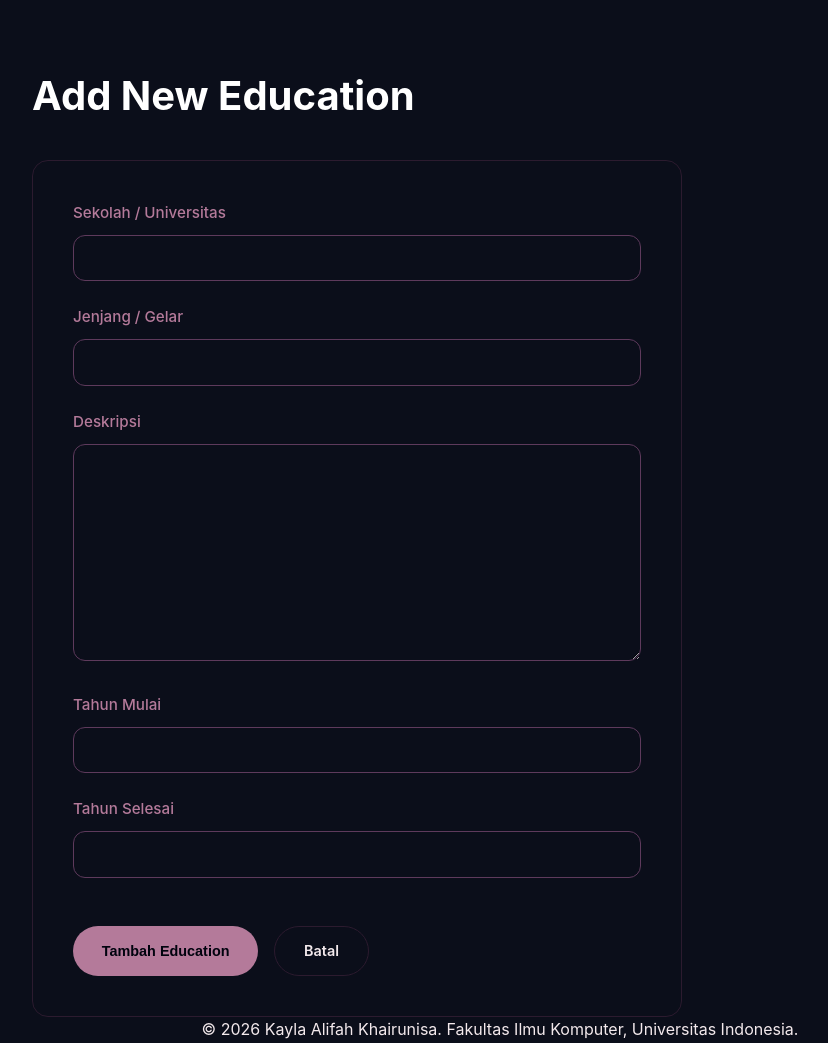
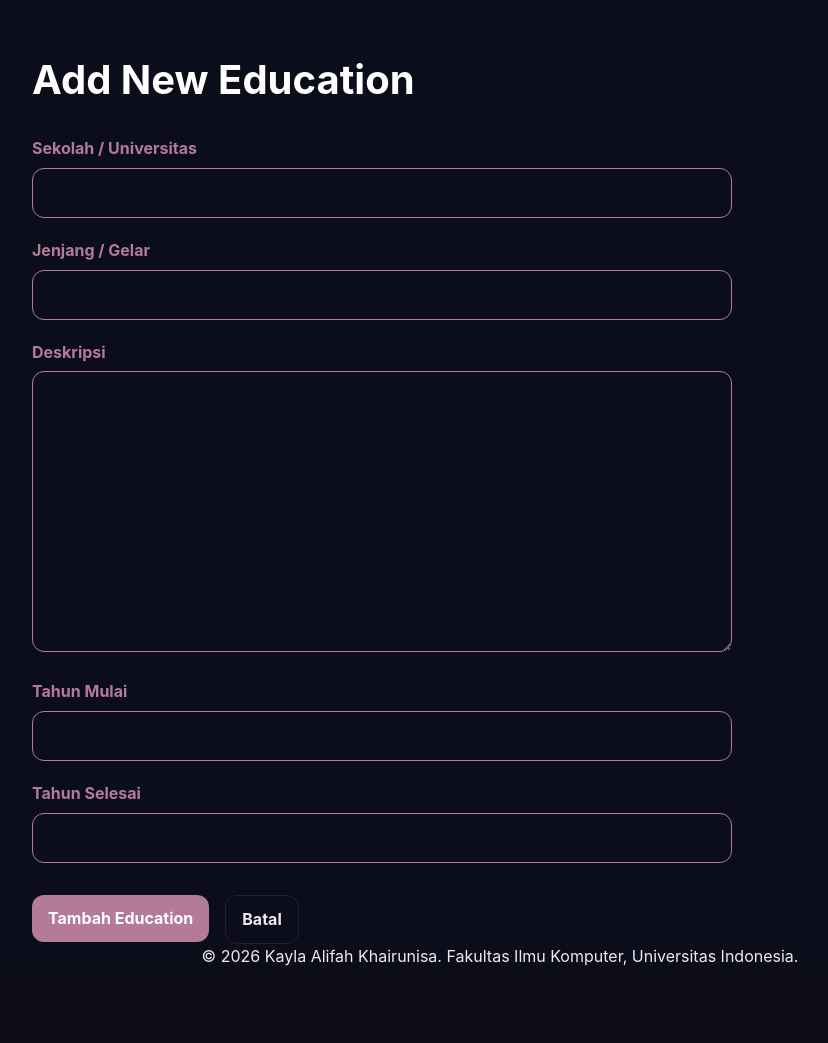
Before and after one commit to xhenst/myportofolio, a Django app: page /education/add/ in a window 1280 px wide. Shown: the part 93-1136 px from the top of the page, without its empty margins (140-968 px from the left). After the commit the page ends 1059 px from the top, so only its background shows below. Run offline with Django 5.2, Linux system fonts and the light colour scheme.

Commit message:
add project.html

```diff
--- a/main/urls.py
+++ b/main/urls.py
@@ -1,6 +1,6 @@
 from django.urls import path
 
-from main.views import show_main, show_experience, show_education,  create_education, get_education_json, delete_education, create_project
+from main.views import show_main, show_experience, show_education,  create_education, get_education_json, delete_education, create_project,show_projects
 app_name = "main"
 
 urlpatterns = [
@@ -11,4 +11,5 @@ urlpatterns = [
     path("api/education/", get_education_json, name="get_education_json"),
     path("education/<uuid:education_id>/delete/", delete_education, name="delete_education"),
     path("projects/add/", create_project, name="create_project"),
+    path("projects/", show_projects, name="show_projects"),
 ]
--- a/main/views.py
+++ b/main/views.py
@@ -3,7 +3,7 @@ from django.contrib import messages
 from django.core import serializers
 from django.http import HttpResponse
 from django.shortcuts import get_object_or_404, redirect, render
-from main.models import Experience, Education
+from main.models import Experience, Education,Project
 
 
 def show_main(request):
@@ -89,3 +89,9 @@ def create_project(request):
         "form": form,
     }
     return render(request, "projects_form.html", context)
+def show_projects(request):
+    context = {
+        "name": "Kayla Alifah Khairunisa",
+        "project_list": Project.objects.all(),
+    }
+    return render(request, "project.html", context)
--- a/static/css/style.css
+++ b/static/css/style.css
@@ -274,6 +274,69 @@ main {
     color: var(--surface);
     transform: translateY(-2px);
 }
+.project-form {
+    width: 100%;
+    max-width: 100%;
+    margin-top: 1.5rem;
+}
+
+.form-group {
+    margin-bottom: 1.25rem;
+}
+
+.form-group label {
+    display: block;
+    margin-bottom: 0.4rem;
+    font-weight: 500;
+    color: var(--accent);
+}
+
+.form-group input,
+.form-group textarea {
+    width: 100%;
+    box-sizing: border-box;
+    padding: 0.8rem 1.2rem;
+    background-color: transparent;
+    border: 1px solid var(--accent-dark);
+    border-radius: 12px;
+    color: var(--ink);
+    font: inherit;
+    transition: all 0.3s ease;
+}
+
+.form-group input:focus,
+.form-group textarea:focus {
+    outline: none;
+    border-color: var(--accent);
+    box-shadow: 0 0 0 2px rgba(180, 122, 154, 0.2);
+}
+
+.form-error {
+    color: #ff6b6b;
+    font-size: 0.85rem;
+    margin-top: 0.35rem;
+}
+
+.button {
+    display: inline-block;
+    height: fit-content;
+    border: 0;
+    border-radius: 50px;
+    padding: 0.8rem 1.8rem;
+    background: var(--accent);
+    color: var(--surface);
+    cursor: pointer;
+    font: inherit;
+    font-weight: 600;
+    text-decoration: none;
+    transition: all 0.2s ease;
+}
+
+.button-secondary {
+    background: transparent;
+    border: 1px solid var(--line);
+    color: var(--ink);
+}
 /* Responsif untuk layar HP */
 @media (max-width: 768px) {
     .profile-layout {
--- a/templates/education_form.html
+++ b/templates/education_form.html
@@ -2,51 +2,77 @@
 {% block meta %}
     <title>Add Education - {{ name }}</title>
 
-    <!-- CSS Khusus untuk menimpa gaya bawaan input Django -->
+    <!-- CSS Khusus Form gaya Project -->
     <style>
-        .custom-form input,
-        .custom-form textarea,
-        .custom-form select {
+        .project-form {
             width: 100%;
-            padding: 0.8rem 1.2rem;
+            max-width: 100%;
+            margin-top: 1.5rem;
+        }
+        .form-group {
+            margin-bottom: 1.25rem;
+        }
+        .form-group label {
+            display: block;
+            margin-bottom: 0.4rem;
+            font-weight: 700;
+            color: var(--accent);
+        }
+        .form-group input,
+        .form-group textarea,
+        .form-group select {
+            width: 100%;
+            box-sizing: border-box;
+            padding: 0.7rem;
             background-color: transparent;
-            border: 1px solid var(--accent-dark);
-            border-radius: 12px;
+            border: 1px solid var(--accent);
+            border-radius: var(--radius);
             color: #FFFFFF;
-            font-family: inherit;
-            font-size: 0.95rem;
-            transition: all 0.3s ease;
-            box-sizing: border-box;
+            font: inherit;
+            transition: border-color 0.2s ease, outline-color 0.2s ease;
         }
-
-        .custom-form input:focus,
-        .custom-form textarea:focus {
-            outline: none;
+        .form-group input:focus,
+        .form-group textarea:focus {
+            outline: 2px solid var(--accent);
             border-color: var(--accent);
             background-color: rgba(255, 255, 255, 0.02);
-            box-shadow: 0 0 0 2px rgba(180, 122, 154, 0.2);
         }
-
-        .custom-form textarea {
-            min-height: 120px;
-            resize: vertical;
+        .form-error {
+            color: #ff6b6b;
+            font-size: 0.85rem;
+            margin-top: 0.35rem;
+        }
+        .button {
+            display: inline-block;
+            height: fit-content;
+            border: 0;
+            border-radius: var(--radius);
+            padding: 0.65rem 1rem;
+            background: var(--accent);
+            color: white;
+            cursor: pointer;
+            font: inherit;
+            font-weight: 700;
+            text-decoration: none;
+        }
+        .button-secondary {
+            background: transparent;
+            border: 1px solid var(--line);
+            color: var(--ink);
         }
     </style>
 {% endblock meta %}
 
 {% block content %}
-<section class="tab-content active" style="margin-top: 4rem;">
-    <h1 style="font-size: 2.5rem; margin-bottom: 2rem; color: #FFFFFF;">Add New Education</h1>
+<section class="tab-content active" style="margin-top: 3rem; max-width: 700px;">
+    <h1 style="font-size: 2.5rem; margin-bottom: 1.5rem; color: #FFFFFF;">Add New Education</h1>
 
-    <!-- Card Form -->
-    <div class="card" style="max-width: 650px; background: transparent; border: 1px solid var(--line); border-radius: 16px; padding: 2.5rem;">
-
-        <form method="post" action="{% url 'main:create_education' %}" class="custom-form">
+    <form method="post" action="{% url 'main:create_education' %}" class="project-form">
         {% csrf_token %}
 
         {% for field in form %}
-                <div class="form-group" style="margin-bottom: 1.5rem;">
-                    <label for="{{ field.id_for_label }}" style="display: block; margin-bottom: 0.6rem; font-weight: 500; color: var(--accent); font-size: 0.95rem;">
+            <div class="form-group">
+                <label for="{{ field.id_for_label }}">
                     {{ field.label }}
                 </label>
 
@@ -54,23 +80,21 @@
                 {{ field }}
 
                 {% for error in field.errors %}
-                        <p style="color: #ff6b6b; font-size: 0.85rem; margin-top: 0.4rem;">{{ error }}</p>
+                    <p class="form-error">{{ error }}</p>
                 {% endfor %}
             </div>
         {% endfor %}
 
-            <!-- Area Tombol -->
-            <div style="display: flex; gap: 1rem; margin-top: 3rem;">
-                <button type="submit" class="button" style="background-color: var(--accent); color: var(--surface); border: none; font-weight: 600; padding: 0.8rem 1.8rem; border-radius: 50px; cursor: pointer;">
+        <!-- Area Tombol Aksi -->
+        <div style="display: flex; gap: 1rem; margin-top: 2rem;">
+            <button type="submit" class="button">
                 Tambah Education
             </button>
 
-                <a href="{% url 'main:show_education' %}" class="button" style="background: transparent; border: 1px solid var(--line); color: var(--ink); text-decoration: none; padding: 0.8rem 1.8rem; border-radius: 50px;">
+            <a href="{% url 'main:show_education' %}" class="button button-secondary" style="display: inline-flex; align-items: center; justify-content: center;">
                 Batal
             </a>
         </div>
     </form>
-
-    </div>
 </section>
 {% endblock content %}
```
Also changed, not shown: templates/project.html (added, +50 -0 lines), main/migrations/0003_project.py (added), templates/projects_form.html (renamed from templates/project_form.html). Lines whose indentation alone changed are shown as unchanged.
